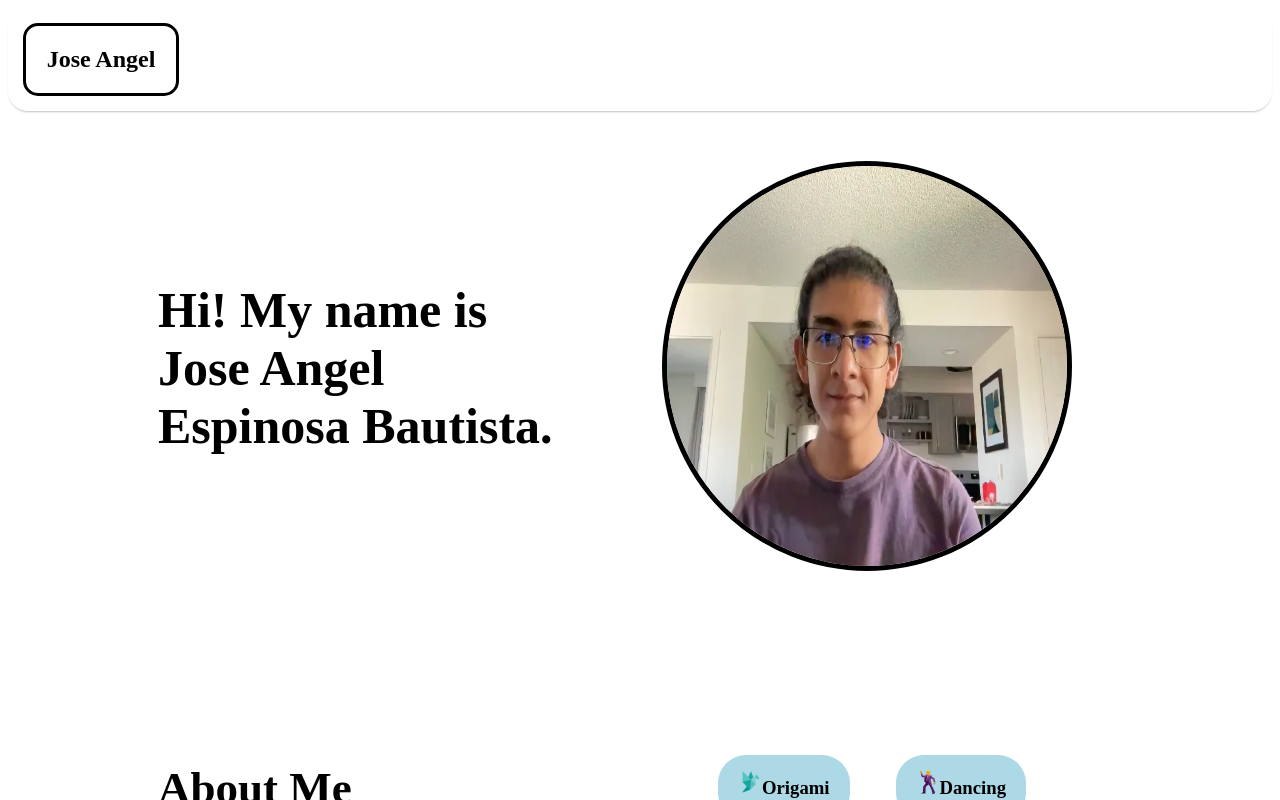
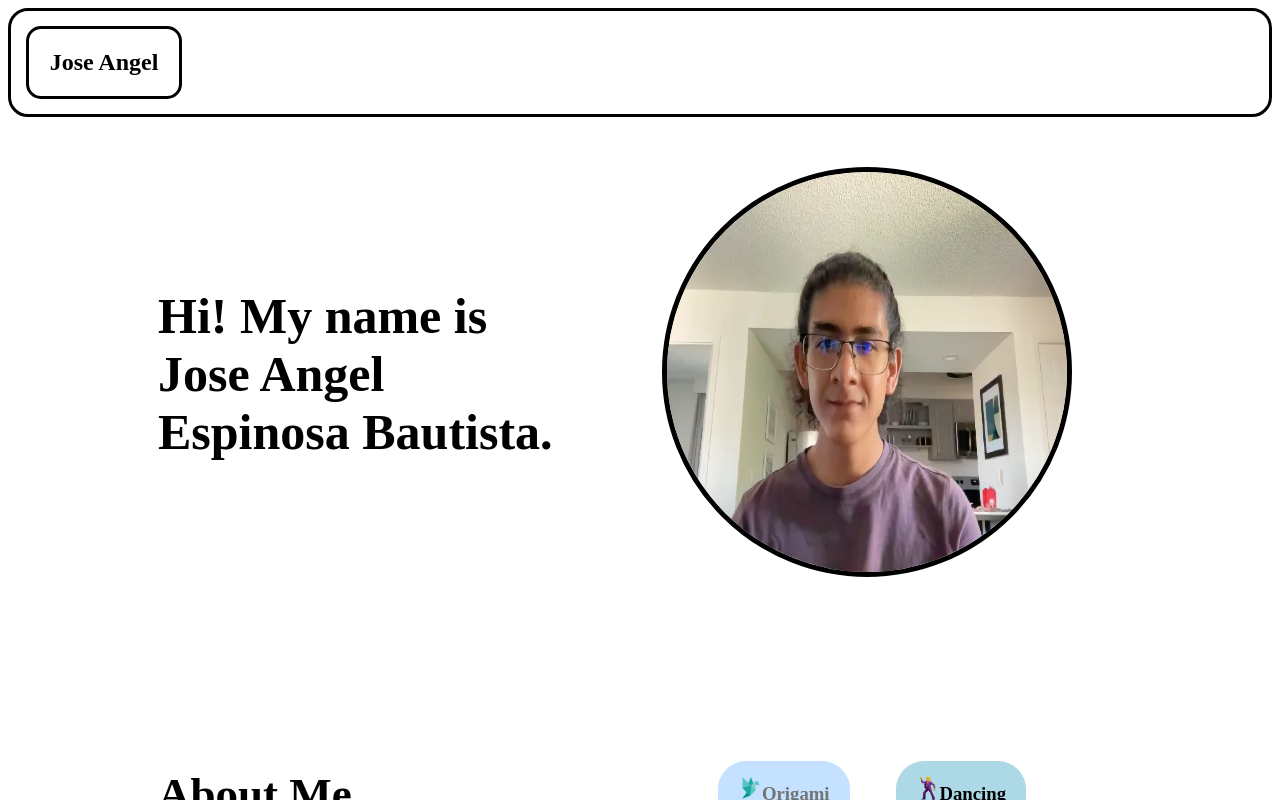
Before and after one commit to Pochetes/JoseAngel_personal_website, a plain HTML site: page index.html in a window 1280 px wide. In both pictures the pointer is over the element "Origami". Shown: the top 800 px of the page. Drawn offline with Linux system fonts and the light colour scheme.

Commit message:
added transitions to buttons

```diff
--- a/styles.css
+++ b/styles.css
@@ -3,8 +3,10 @@
 }
 
 .nav-container {
+    border-style: solid;
+    border-width: medium;
     border-radius: 20px;
-    box-shadow: 0px 2px 3px -2px gray;
+    /* box-shadow: 0px 2px 3px -2px gray; */
     padding: 15px;
 }
 
@@ -81,6 +83,12 @@
     border-radius: 28px;
     padding: 3px 20px 3px;
     background-color: lightblue;
+    transition: 0.3s;
+}
+
+.hobby:hover {
+    background-color: #c4e2ff;
+    color: #737574;
 }
 
 .hobby img {
@@ -151,4 +159,10 @@
     padding: 2px 5px;
     border-radius: 5px;
     margin-left: auto;
+    transition: 0.3s;
 }
+
+.project-data-type:hover {
+    background-color: black;
+    color: white;
+}
```
